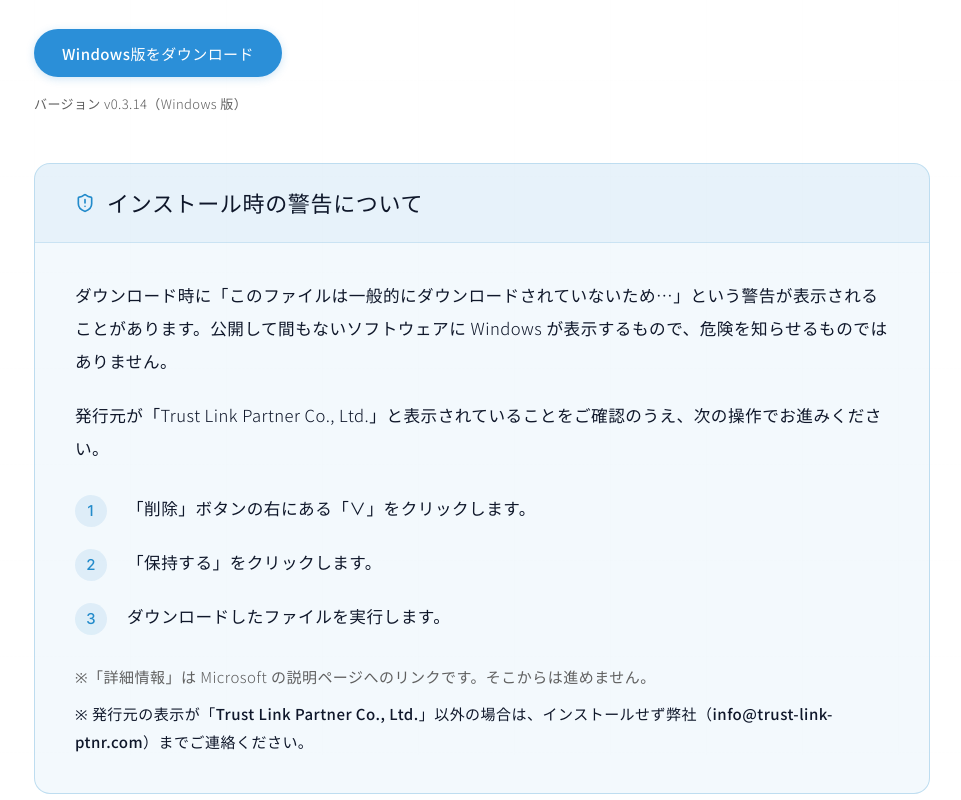
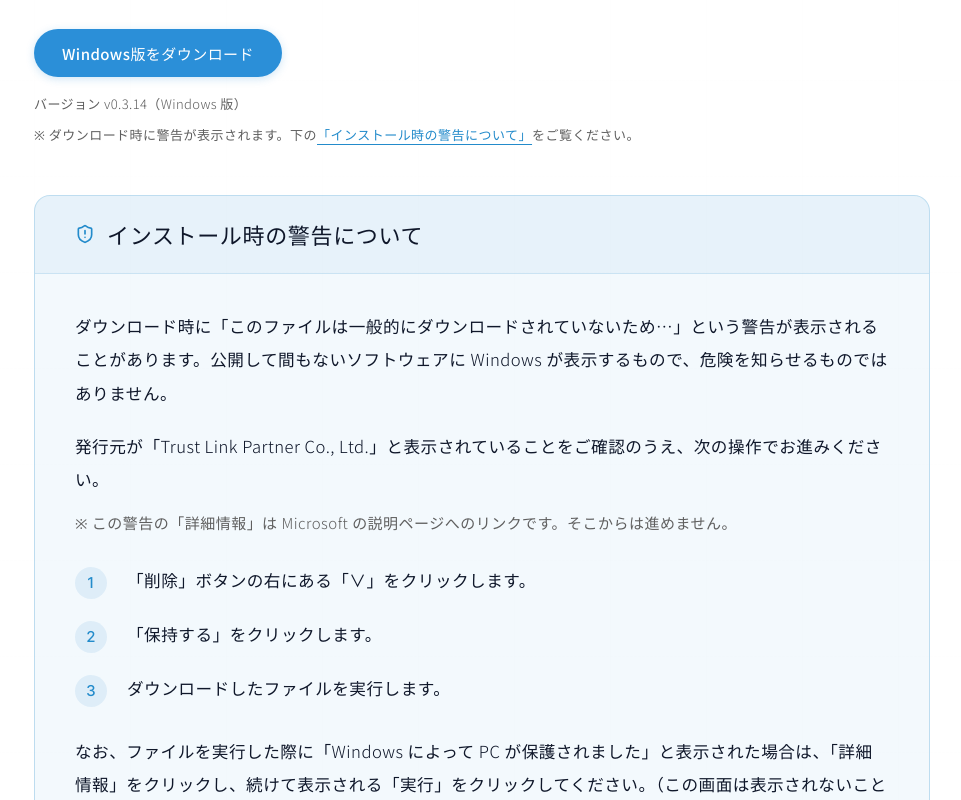
Before and after one commit to nakamura-del/trust-link-partner, a Next.js app: page /download in a window 1280 px wide. Shown: the part 400-1200 px from the top of the page, without its empty margins (158-1119 px from the left). Built offline with nearby package versions, Linux system fonts and the light colour scheme.

Commit message:
feat(download): 警告の案内を1か所にまとめる（別ブラウザの案内を削除・PCが保護されましたを手順の後へ・ボタン下に予告）
Co-Authored-By: Claude Opus 5.5 <noreply@anthropic.com>

```diff
--- a/app/download/page.tsx
+++ b/app/download/page.tsx
@@ -1,5 +1,5 @@
 import type { Metadata } from "next";
-import { Download, Headphones, Mic, ShieldAlert } from "lucide-react";
+import { Headphones, Mic, ShieldAlert } from "lucide-react";
 import Header from "@/components/Header";
 import Footer from "@/components/Footer";
 
@@ -51,11 +51,6 @@ const INSTALL_WARNING_STEPS = [
   "ダウンロードしたファイルを実行します。",
 ];
 
-const SMARTSCREEN_STEPS = [
-  "表示された画面で「詳細情報」をクリックします。",
-  "続けて表示される「実行」をクリックすると、インストールが始まります。",
-];
-
 export default function DownloadPage() {
   return (
     <>
@@ -92,10 +87,23 @@ export default function DownloadPage() {
                 ? `バージョン ${APP_VERSION}（Windows 版）`
                 : `バージョン ${APP_VERSION}（Windows 版）｜ダウンロードの公開まで今しばらくお待ちください。`}
             </p>
+            {/* ボタンを押す前に警告が出ることを知らせる（押してから慌てないように）。 */}
+            {IS_AVAILABLE && (
+              <p className="mt-2 text-[13px] font-light leading-[1.8] text-subtle">
+                ※ ダウンロード時に警告が表示されます。下の
+                <a href="#install-warning" className="text-primary underline underline-offset-4">
+                  「インストール時の警告について」
+                </a>
+                をご覧ください。
+              </p>
+            )}
 
             {/* インストール時の警告（ダウンロード直後のブラウザの SmartScreen 表示）。
                 ★折りたたまずに常に見せる。「発行元が違えばインストールしない」の一文は偽物対策なので消さない。 */}
-            <div className="mt-12 overflow-hidden rounded-2xl border border-primary/25 bg-primary/[0.05]">
+            <div
+              id="install-warning"
+              className="mt-12 scroll-mt-28 overflow-hidden rounded-2xl border border-primary/25 bg-primary/[0.05]"
+            >
               <div className="border-b border-primary/15 bg-primary/[0.06] px-8 py-5 md:px-10">
                 <div className="flex items-center gap-3">
                   <ShieldAlert className="h-5 w-5 shrink-0 text-primary" />
@@ -111,6 +119,11 @@ export default function DownloadPage() {
                 <p className="mt-5 text-[clamp(15px,1.3vw,17px)] font-light leading-[2] text-ink">
                   発行元が「Trust Link Partner Co., Ltd.」と表示されていることをご確認のうえ、次の操作でお進みください。
                 </p>
+                {/* ★この注意はダウンロード時の警告の「詳細情報」のこと。下の「PC が保護されました」の
+                    「詳細情報」（押すと「実行」が出る）とは別物なので、手順の後ろに置かない。 */}
+                <p className="mt-3 text-[clamp(14px,1.2vw,15px)] font-light leading-[1.9] text-subtle">
+                  ※ この警告の「詳細情報」は Microsoft の説明ページへのリンクです。そこからは進めません。
+                </p>
                 <ol className="mt-7 space-y-5">
                   {INSTALL_WARNING_STEPS.map((step, i) => (
                     <li key={i} className="flex items-start gap-5">
@@ -123,10 +136,11 @@ export default function DownloadPage() {
                     </li>
                   ))}
                 </ol>
-                <p className="mt-7 text-[clamp(14px,1.2vw,15px)] font-light leading-[1.9] text-subtle">
-                  ※「詳細情報」は Microsoft の説明ページへのリンクです。そこからは進めません。
+                {/* SmartScreen の設定は端末ごとに違うため、10/16 の実機で出なかったが案内は残す。 */}
+                <p className="mt-7 text-[clamp(15px,1.3vw,17px)] font-light leading-[2] text-ink">
+                  なお、ファイルを実行した際に「Windows によって PC が保護されました」と表示された場合は、「詳細情報」をクリックし、続けて表示される「実行」をクリックしてください。（この画面は表示されないことがほとんどです）
                 </p>
-                <p className="mt-2 text-[clamp(14px,1.2vw,15px)] font-medium leading-[1.9] text-ink">
+                <p className="mt-7 text-[clamp(14px,1.2vw,15px)] font-medium leading-[1.9] text-ink">
                   ※ 発行元の表示が「Trust Link Partner Co., Ltd.」以外の場合は、インストールせず弊社（info@trust-link-ptnr.com）までご連絡ください。
                 </p>
               </div>
@@ -231,46 +245,8 @@ export default function DownloadPage() {
               初回セットアップの注意
             </h2>
 
-            {/* ダウンロード時の警告 */}
-            <div className="mt-12 border-t border-ink/[0.08] pt-10">
-              <div className="flex items-center gap-3">
-                <Download className="h-5 w-5 shrink-0 text-primary" />
-                <h3 className="text-[clamp(17px,1.8vw,22px)] font-medium tracking-luxe text-ink">
-                  ダウンロード時に警告が表示された場合
-                </h3>
-              </div>
-              <p className="mt-8 text-[clamp(15px,1.3vw,17px)] font-light leading-[2] text-ink">
-                Microsoft Edge をお使いの場合、ダウンロード時に警告が表示されることがあります。Google Chrome など他のブラウザをお試しください。
-              </p>
-              <p className="mt-4 text-[clamp(14px,1.2vw,15px)] font-light leading-[1.9] text-subtle">
-                ※ ダウンロード実績の少ないアプリでは、電子署名があっても表示されることがあります。
-              </p>
-            </div>
-
-            {/* SmartScreen */}
-            <div className="mt-12 border-t border-ink/[0.08] pt-10">
-              <div className="flex items-center gap-3">
-                <ShieldAlert className="h-5 w-5 shrink-0 text-primary" />
-                <h3 className="text-[clamp(17px,1.8vw,22px)] font-medium tracking-luxe text-ink">
-                  「Windows によって PC が保護されました」と表示された場合
-                </h3>
-              </div>
-              <ol className="mt-8 space-y-5">
-                {SMARTSCREEN_STEPS.map((step, i) => (
-                  <li key={i} className="flex items-start gap-5">
-                    <span className="mt-0.5 flex h-8 w-8 shrink-0 items-center justify-center rounded-full bg-primary/10 font-display text-[15px] font-medium tabular-nums text-primary">
-                      {i + 1}
-                    </span>
-                    <p className="text-[clamp(15px,1.3vw,17px)] font-light leading-[1.9] text-ink">
-                      {step}
-                    </p>
-                  </li>
-                ))}
-              </ol>
-              <p className="mt-7 text-[clamp(14px,1.2vw,15px)] font-light leading-[1.9] text-subtle">
-                ※ このアプリには発行元「Trust Link Partner Co., Ltd.」の電子署名を付与しています。ダウンロード実績の少ないアプリでは、署名があってもこの警告が表示されることがあります。「詳細情報」をクリックした際に、発行元が「Trust Link Partner Co., Ltd.」と表示されていることをご確認ください。
-              </p>
-            </div>
+            {/* ダウンロード時・実行時の警告は上の「インストール時の警告について」に集約した（10/16）。
+                ★「別のブラウザを試す」は案内しない（警告はファイルの評価で出るのでブラウザを変えても消えない）。 */}
 
             {/* マイク権限 */}
             <div className="mt-12 border-t border-ink/[0.08] pt-10">
```
